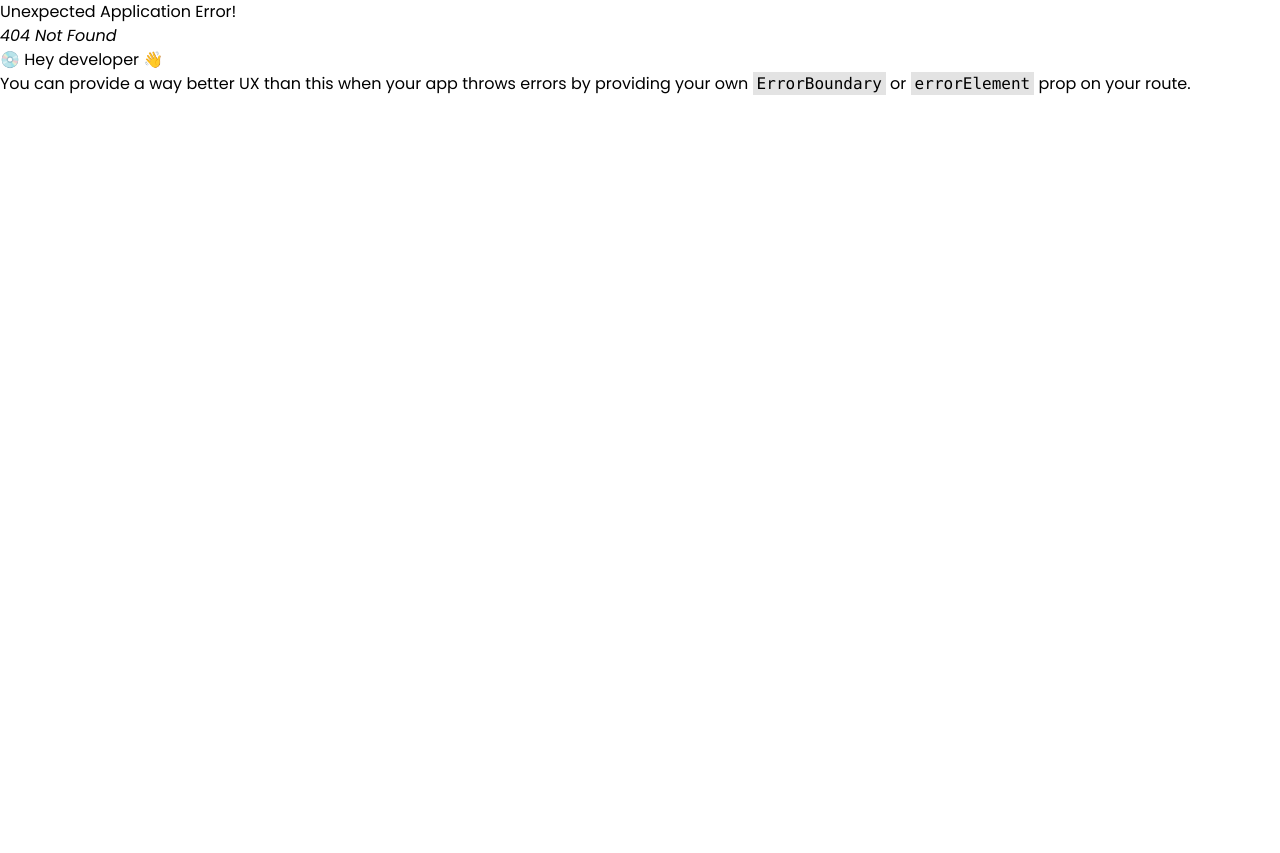
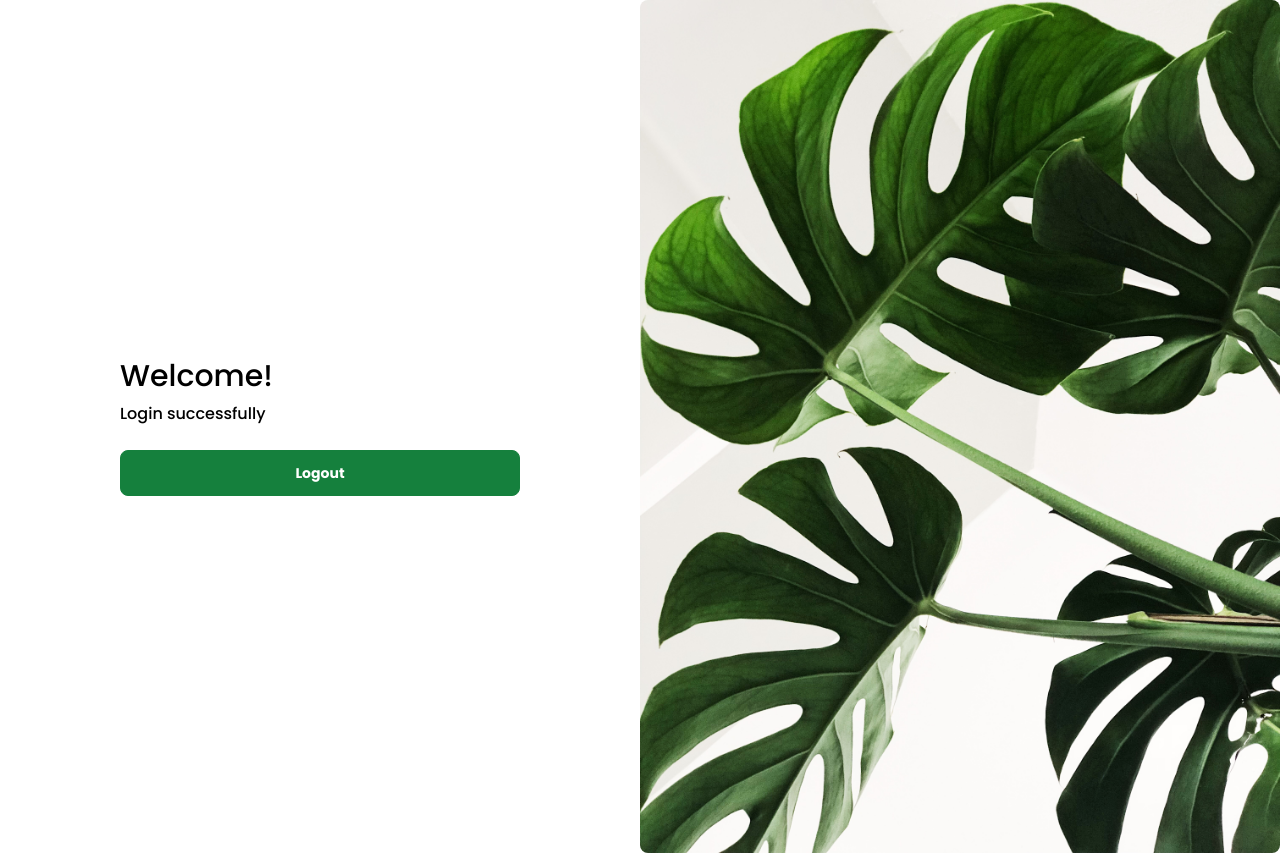
Before and after one commit to karansahu07/Cloud_File_Storage, a React (Create React App) app: page /home in a window 1280 px wide. Before the commit this address had no page. Before the commit the page ends 800 px from the top, so only its background shows below. Built offline with nearby package versions, Linux system fonts and the light colour scheme.

Commit message:
add register and login api

```diff
--- a/package.json
+++ b/package.json
@@ -1,7 +1,7 @@
 {
   "name": "cloud_file_storage",
   "version": "0.1.0",
-  "proxy": "https://d084-2401-4900-8845-6543-e9e6-42b2-fd0a-7597.ngrok-free.app/api/v1/User",
+  "proxy": "http://localhost:5000/api/auth",
   "private": true,
   "dependencies": {
     "@reduxjs/toolkit": "^2.3.0",
--- a/src/components/Authentication/Confirmotp.jsx
+++ b/src/components/Authentication/Confirmotp.jsx
@@ -1,5 +1,6 @@
 import React from "react";
 import { useForm } from "react-hook-form";
+import { useNavigate } from "react-router-dom";
 
 const Confirmotp = () => {
   const {
@@ -7,9 +8,19 @@ const Confirmotp = () => {
     handleSubmit,
     formState: { errors },
   } = useForm();
+  const navigate = useNavigate();
 
   const onSubmit = (data) => {
     console.log("OTP Data: ", data);
+
+    const isOtpValid = true;
+
+    if (isOtpValid) {
+      console.log("OTP Verified Successfully");
+      navigate("/home"); // Redirect to login page after successful OTP verification
+    } else {
+      console.error("Invalid OTP");
+    }
   };
 
   const handleResend = () => {
--- /dev/null
+++ b/src/components/Authentication/Home.jsx
@@ -0,0 +1,42 @@
+import React from "react";
+import { useNavigate } from "react-router-dom";
+
+const Home = () => {
+  const navigate = useNavigate();
+
+  const handleLogout = () => {
+    console.log("User logged out");
+    navigate("/login"); // Navigate to login page
+  };
+
+  return (
+    <div className="w-full grid grid-cols-1 lg:grid-cols-2">
+      {/* Message Section */}
+      <div className="w-full lg:w-3/4 mx-auto flex flex-col gap-6 p-6 sm:p-10 justify-center">
+        <div className="flex flex-col gap-2 font-medium text-black">
+          <h1 className="text-2xl sm:text-3xl">Welcome!</h1>
+          <h2 className="text-base">Login successfully</h2>
+        </div>
+
+        {/* Logout Button */}
+        <button
+          onClick={handleLogout}
+          className="p-3 font-bold text-white bg-green-700 border border-green-700 text-sm rounded-lg"
+        >
+          Logout
+        </button>
+      </div>
+
+      {/* Image Section */}
+      <div className="hidden lg:block w-full h-[50vh] lg:h-auto">
+        <img
+          src="/images/authImg.jpeg"
+          className="w-full h-full object-cover rounded-lg"
+          alt="authimg"
+        />
+      </div>
+    </div>
+  );
+};
+
+export default Home;
--- a/src/components/Authentication/Login.jsx
+++ b/src/components/Authentication/Login.jsx
@@ -1,7 +1,7 @@
 import React from "react";
 import { useForm } from "react-hook-form";
 import { FcGoogle } from "react-icons/fc";
-import { Link } from "react-router-dom";
+import { Link, useNavigate } from "react-router-dom";
 
 const Login = () => {
   const {
@@ -10,9 +10,18 @@ const Login = () => {
     formState: { errors },
   } = useForm();
 
+  const navigate = useNavigate();
+
   const onSubmit = (data) => {
     console.log("Login Data: ", data);
 
+
+    const isLoginSuccessful = true;
+    if (isLoginSuccessful) {
+      navigate("/home"); // Navigate to the Home page
+    } else {
+      console.error("Login failed");
+    }
   };
 
   return (
--- a/src/components/Authentication/Signup.jsx
+++ b/src/components/Authentication/Signup.jsx
@@ -1,7 +1,8 @@
 import React from "react";
 import { useForm } from "react-hook-form";
 import { FcGoogle } from "react-icons/fc";
-import { Link } from "react-router-dom";
+import { Link, useNavigate } from "react-router-dom";
+import axios from "axios";
 
 const Register = () => {
   const {
@@ -11,10 +12,18 @@ const Register = () => {
     watch,
   } = useForm();
 
+  const navigate = useNavigate();
   const password = watch("password");
 
-  const onSubmit = (data) => {
-    console.log("Form Data: ", data);
+  const onSubmit = async (data) => {
+    try {
+      const response = await axios.post("/register", data);
+      console.log("Registration successful: ", response.data);
+      navigate("/confirmotp", { state: { email: data.email } });
+    } catch (error) {
+      console.error("Registration error: ", error.response?.data || error.message);
+
+    }
   };
 
   return (
@@ -24,21 +33,20 @@ const Register = () => {
         <h1 className="text-black font-medium text-2xl sm:text-3xl">Get Started Now</h1>
 
         <form className="flex flex-col gap-4" onSubmit={handleSubmit(onSubmit)}>
-          {/* Full Name Field */}
+          {/* Role Dropdown Field */}
           <div className="flex flex-col font-medium">
-            <label htmlFor="name" className="text-sm">Full Name</label>
-            <input
-              {...register("name", {
-                required: "Full name is required",
-                pattern: {
-                  value: /^[A-Za-z\s]+$/,
-                  message: "Full name must only contain letters and spaces",
-                },
+            <label htmlFor="role" className="text-sm">Role</label>
+            <select
+              {...register("role", {
+                required: "Role is required",
               })}
               className="border border-gray-300 rounded-lg p-3 text-sm placeholder-gray-400"
-              placeholder="Enter your full name"
-            />
-            {errors.name && <p className="text-red-500 text-xs">{errors.name.message}</p>}
+            >
+              <option value="">Select Role</option>
+              <option value="admin">Admin</option>
+              <option value="user">User</option>
+            </select>
+            {errors.role && <p className="text-red-500 text-xs">{errors.role.message}</p>}
           </div>
 
           {/* Email Field */}
@@ -150,7 +158,7 @@ const Register = () => {
           {/* Google Sign-In */}
           <div className="flex justify-center items-center gap-4 mt-4">
             <div className="flex items-center gap-2 rounded-lg border p-2 sm:px-4 border-gray-300 text-sm font-medium text-black cursor-pointer">
-              <FcGoogle className="text-2xl" /> Sign  with Google
+              <FcGoogle className="text-2xl" /> Sign with Google
             </div>
           </div>
 
--- a/src/index.js
+++ b/src/index.js
@@ -9,6 +9,7 @@ import Login from './components/Authentication/Login';
 import Confirmotp from './components/Authentication/Confirmotp';
 import Changepassword from './components/Authentication/Changepassword';
 import Forgotpassword from './components/Authentication/Forgotpassword';
+import Home from './components/Authentication/Home';
 
 const appRouter = createBrowserRouter([{
     path: "/",
@@ -31,6 +32,10 @@ const appRouter = createBrowserRouter([{
             element: <Confirmotp />,
         },
         {
+            path: "/home",
+            element: <Home />,
+        },
+        {
             path: "/Changepassword",
             element: <Changepassword />,
         },
```
Also changed, not shown: 1 other file (tests, documents, lock files or other folders).
